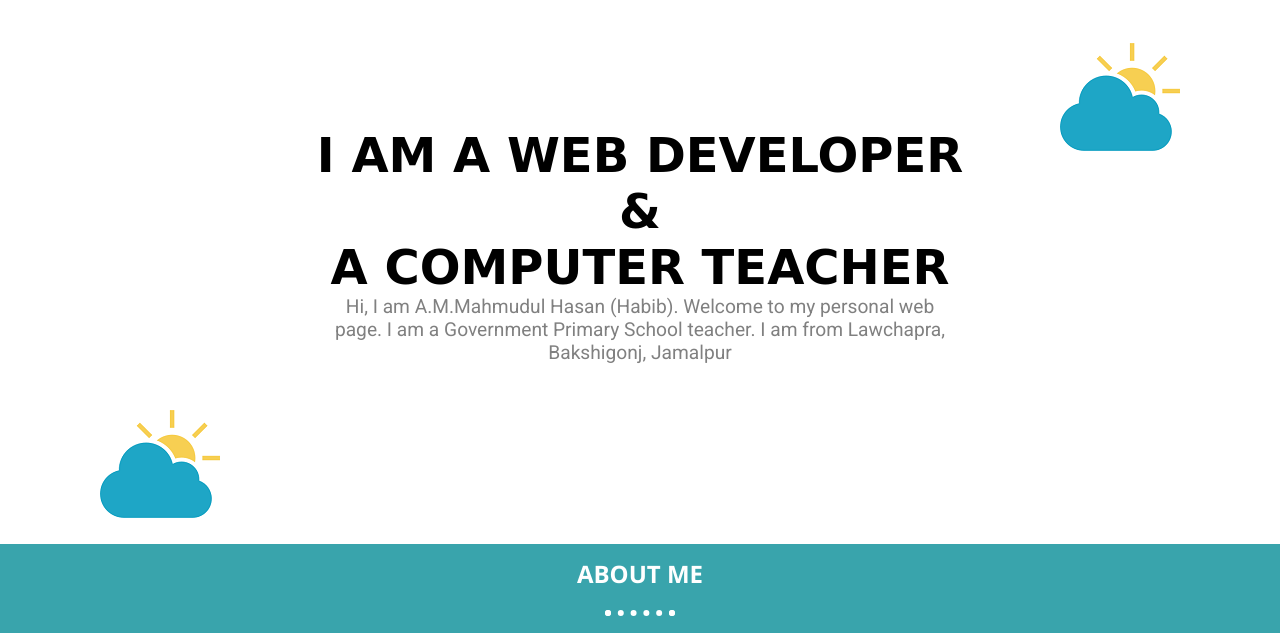
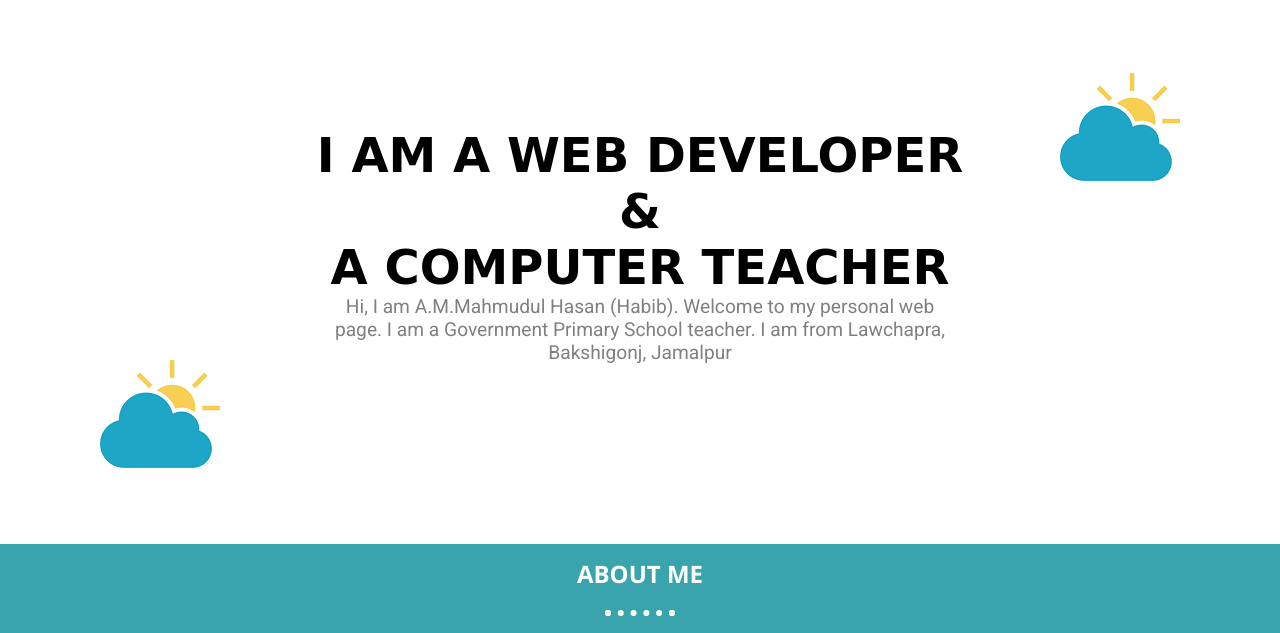
Before and after one commit to mhhabib4/Personal-Site, a plain HTML site: page index.html in a window 1280 px wide. Shown: the part 141-774 px from the top of the page. Drawn offline with nearby package versions, Linux system fonts and the light colour scheme.

Commit message:
Update desktop.css

```diff
--- a/desktop.css
+++ b/desktop.css
@@ -46,7 +46,7 @@ body{
 .profile .top-weather-icon{
     position: absolute;
     right: 100px;
-    top: 40px;
+    top: 70px;
     width: 120px;
     transition: width 2s transform 2s;
 }
@@ -56,7 +56,7 @@ body{
 .profile .bottom-weather-icon{
     position: absolute;
     left: 100px;
-    bottom: 20px;
+    bottom: 70px;
     width: 120px;
     transition: width 2s transform 2s;
 }
```
